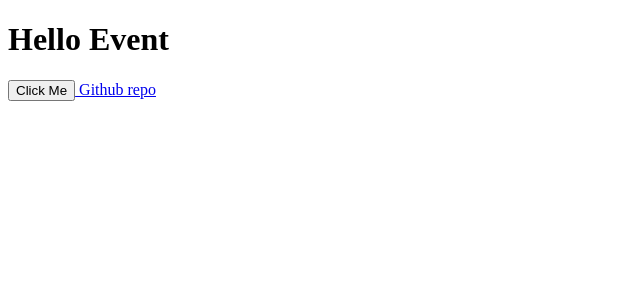
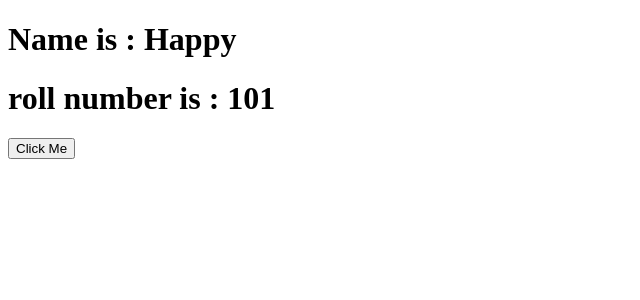
Before and after one commit to hs0805/react-practice, a React (Create React App) app: page / in a window 1280 px wide. Shown: the top 300 px of the page, without its empty margins (0-640 px from the left). Built offline with nearby package versions, Linux system fonts and the light colour scheme.

Commit message:
setState method in react

```diff
--- a/src/Student.js
+++ b/src/Student.js
@@ -2,34 +2,26 @@ import React, { Component } from 'react'
 
 class Student extends Component {
 
-    // binding of this with function
-    constructor( props ) {
-        super(props);
-        this.handleClick = this.handleClick.bind(this);
+    state = {
+        name: "Happy",
+        roll: this.props.roll
     }
 
-    handleClick()  {
-        console.log("Button is clicked", this);
+    handleClick = () => {
+        this.setState({ name: "Ghost", roll: "1"});
+        this.setState( (state, props) => {
+            console.log(state.name);
+            console.log(state.roll);
+            console.log(props);
+        })
     }
-
-    handleRedirect = (e) => {
-        e.preventDefault();
-        console.log("Link is clicked", this);
-    }
-    // OR
-    // USE ARROW FUNCTION
-
-
-    // handleClick = () => {
-    //     console.log("Button is clicked", this);
-    // }
 
     render() {
         return (
             <div>
-                <h1> Hello Event </h1>
+                <h1> Name is : {this.state.name} </h1>
+                <h1> roll number is : {this.state.roll} </h1>
                 <button onClick= {this.handleClick}> Click Me </button>
-                <a href='https://github.com/hs0805/react-practice' onClick={ this.handleRedirect }> Github repo </a>
             </div>
         )
     }
```
